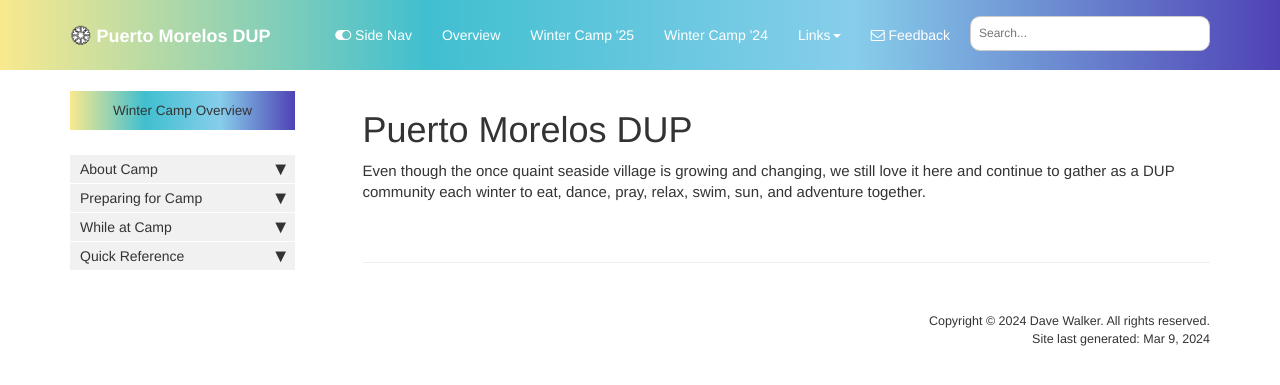
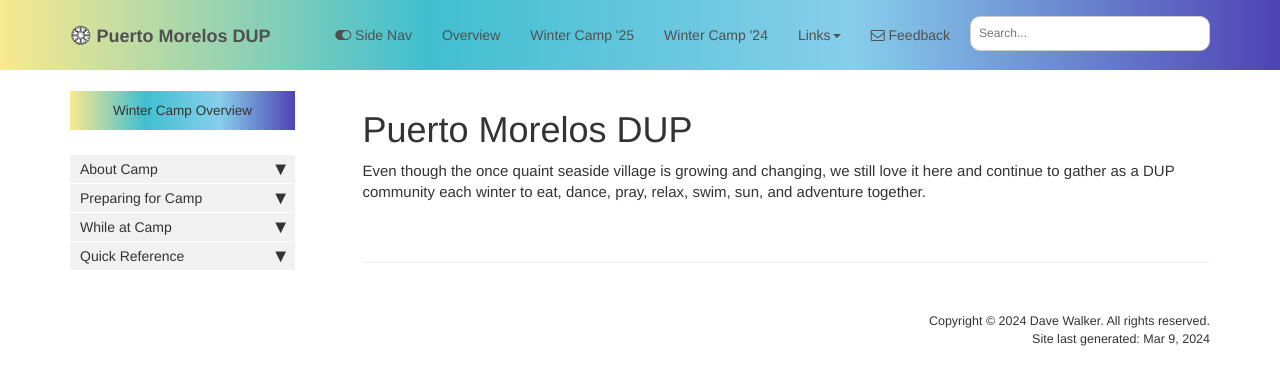
Before and after one commit to davewalker60/pmdupSAVE, a Jekyll site: the page built from index.md, in a window 1280 px wide. Shown: the top 385 px of the page. Built offline with Jekyll 4.4.1, drawn with Linux system fonts in a browser that asks for light colours; comment, search, counter and statistics services are not loaded.

Commit message:
dark grey banner text

```diff
--- a/css/theme-dup.css
+++ b/css/theme-dup.css
@@ -3,7 +3,7 @@
 
 :root {
     --banner_color: #40bfd0;
-    --banner_text_color: white;
+    --banner_text_color: #505050;
     --banner_text_hover_color: #35929e;
     --sand_color: #f9e98e;
     --sea_color: #40bfd0;
```
